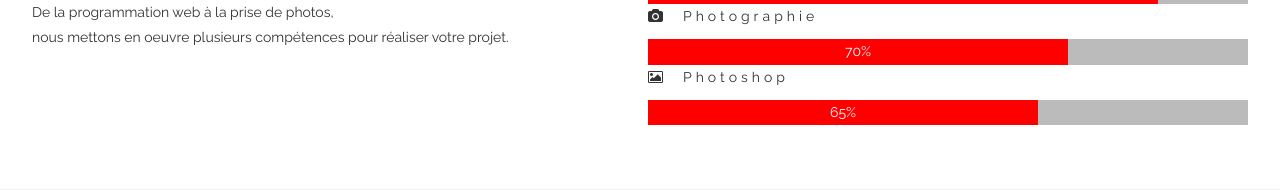
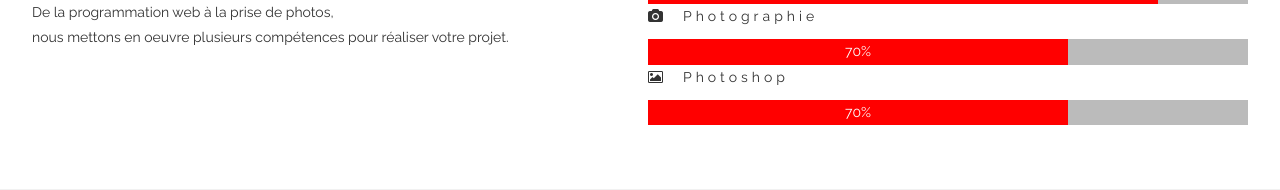
Before and after one commit to samueldesga/nsweb, a PHP site: page / in a window 1280 px wide. Shown: the part 3915-4105 px from the top of the page. Run offline with PHP 8.4, Linux system fonts and the light colour scheme; some libraries are stand-ins or nearby versions.

Commit message:
Changement pourcentage photoshop

```diff
--- a/index.php
+++ b/index.php
@@ -217,7 +217,7 @@ body, html {
       </div>
       <p class="ccw-wide"><i class="fa fa-photo ccw-margin-right"></i>Photoshop</p>
       <div class="ccw-grey">
-        <div class="ccw-container ccw-red ccw-center" style="width:65%">65%</div>
+        <div class="ccw-container ccw-red ccw-center" style="width:70%">70%</div>
       </div>
     </div>
   </div>
```
